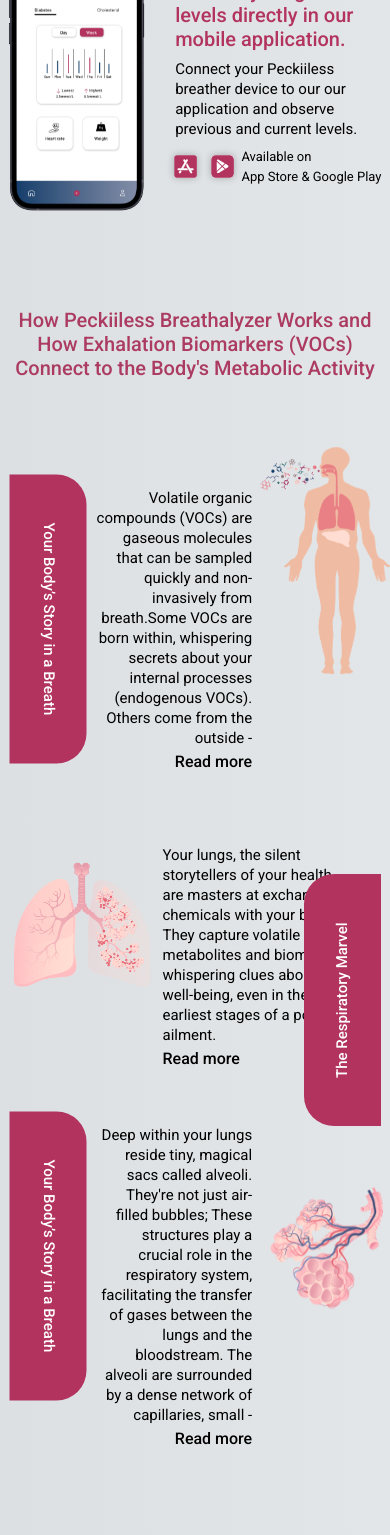
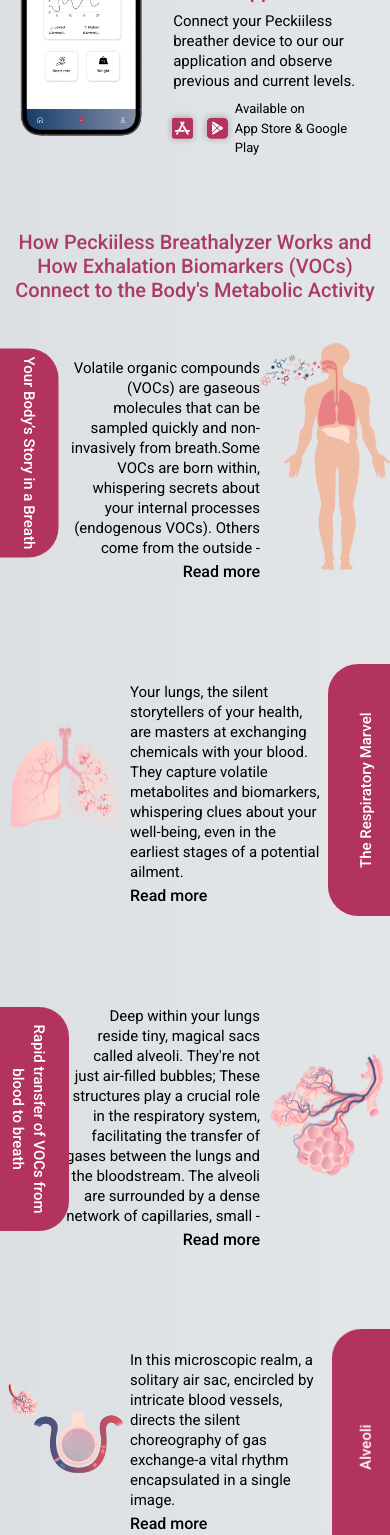
Before and after one commit to Peckiiless/peckiiless-website, a Next.js app: page /breathalyzer in a window 390 px wide. Shown: the part 1215-2750 px from the top of the page. Built offline with nearby package versions, Linux system fonts and the light colour scheme.

Commit message:
update breathalyzer responsive

```diff
--- a/app/breathalyzer/Monitor.tsx
+++ b/app/breathalyzer/Monitor.tsx
@@ -3,29 +3,19 @@
 
 export default function Monitor() {
   return (
-    <div className="h-[20rem] sm:h-[34rem] md:h-[40rem] max-w-[80rem] mx-auto mt-20 pl-2 md:pl-10">
+    <div className="max-w-[80rem] mx-auto mt-4 sm:mt-20 p-4">
       <div className="grid grid-cols-12 ">
-        <div className="col-span-5 ">
-          <div className="relative">
-            <Image
-              src="/mobile1.png"
-              width={300}
-              height={300}
-              alt="logo"
-              priority={true}
-              className="bottom absolute"
-            />
-            <Image
-              src="/mobile2.png"
-              width={300}
-              height={300}
-              alt="logo"
-              priority={true}
-              className="top absolute"
-            />
-          </div>
+        <div className="col-span-5 lg:col-span-6 relative justify-center">
+          <Image
+            src="/mobile1.png"
+            fill
+            objectFit="contain"
+            alt="logo"
+            priority={true}
+          />
         </div>
-        <div className="col-span-7">
+
+        <div className="col-span-7 lg:col-span-6">
           <div className="mb-0 md:mb-10 flex justify-center">
             <div>
               <svg
--- a/app/breathalyzer/Testing.tsx
+++ b/app/breathalyzer/Testing.tsx
@@ -11,16 +11,16 @@
           Connect to the Body&#39;s Metabolic Activity
         </Title2625rem>
       </div>
-      <div className="grid grid-cols-3 place-content-center	 relative max-w-[90rem]">
-        <div className="absolute rotate-[90deg]  top-0 left-12 origin-left">
+      <div className="grid grid-cols-12 relative">
+        <div className="col-span-2 2xl:col-span-2">
           <CustomButton
             title="Your Body’s Story in a Breath"
-            containerStyles="bg-primary-700 font-medium text-[.9375rem] leading-[1.3125rem] sm:text-[1.25rem] sm:leading-[1.75rem] lg:text-[1.75rem] lg:leading-[2.5rem] text-white rounded-t-[1.875rem] py-7 px-12 max-w-[30rem]"
+            containerStyles="absolute rotate-[90deg] -top-10 md:-top-5 left-7 sm:left-10 origin-left bg-primary-700 font-medium text-[.9375rem] leading-[1.3125rem] sm:text-[1.25rem] sm:leading-[1.75rem] xl:text-[1.75rem] xl:leading-[2.5rem] text-white rounded-t-[1.875rem] py-5 px-2 md:py-7 md:px-12 max-w-[30rem]"
           />
         </div>
-        <div className="text-right pl-24 sm:pl-[20%] pt-[20%] sm:pt-4 w-[97%] col-span-2 self-start">
+        <div className="text-right col-span-6 2xl:col-span-5">
           <Text175rem>
-            <div className="hidden sm:block p-8">
+            <div className="hidden sm:block p-2">
               <p>
                 Volatile organic compounds (VOCs) are gaseous molecules that can
                 be sampled quickly and non-invasively from breath.
@@ -49,29 +49,32 @@
             </p>
           </Text175rem>
         </div>
-
+        <div className="col-span-4 2xl:col-span-5 relative">
           <Image
             src="/testing.png"
-          width={423}
-          height={739}
+            fill
+            objectFit="contain"
             alt="logo"
             priority={true}
-          className="pt-[20%] xl:pt-[10%] w-[100%] xs:w-[80%] sm:w-[90%] md:w-[90%] lg:w-[60%] xl:w-[70%] justify-self-center image-float"
+            className="image-float"
           />
         </div>
-      <div className="grid grid-cols-12 items-center relative mt-10">
+      </div>
+      <div className="grid grid-cols-12 relative py-24">
+        <div className="col-span-4 2xl:col-span-5 relative">
           <Image
             src="/testing1.png"
-          width={300}
-          height={300}
+            fill
+            objectFit="contain"
             alt="logo"
             priority={true}
-          className="col-span-5 w-[250px] sm:w-[500px] md:w-[360px] lg:w-[350px] xl:w-[400px] justify-self-center  image-float"
+            className="image-float"
           />
+        </div>
 
-        <div className=" pt-[15%]  col-span-6">
+        <div className="col-span-6 2xl:col-span-5 ">
           <Text175rem>
-            <div className="hidden sm:block p-8">
+            <div className="hidden sm:block p-2">
               <p>
                 Your lungs, the silent storytellers of your health, are masters
                 at exchanging chemicals with your blood. They capture volatile
@@ -97,23 +100,23 @@
             </p>
           </Text175rem>
         </div>
-        <div className="absolute rotate-[-90deg] top-5 right-12 origin-right col-span-1">
+        <div className="col-span-2 2xl:col-span-2 ">
           <CustomButton
             title="The Respiratory Marvel"
-            containerStyles="bg-primary-700 font-medium text-[.9375rem] leading-[1.3125rem] sm:text-[1.25rem] sm:leading-[1.75rem] lg:text-[1.75rem] lg:leading-[2.5rem] text-white rounded-t-[1.875rem] py-7 px-12 max-w-[30rem]"
+            containerStyles="absolute rotate-[-90deg] top-10 right-6  md:top-20  sm:right-10 origin-right bg-primary-700 font-medium text-[.9375rem] leading-[1.3125rem] sm:text-[1.25rem] sm:leading-[1.75rem] lg:text-[1.75rem] lg:leading-[2.5rem] text-white rounded-t-[1.875rem] py-7 px-12 max-w-[30rem]"
           />
         </div>
       </div>
-      <div className="grid grid-cols-3 items-center relative max-w-[90rem]">
-        <div className="absolute rotate-[90deg] top-0 left-12 origin-left">
+      <div className="grid grid-cols-12 relative">
+        <div className="col-span-2 2xl:col-span-2">
           <CustomButton
-            title="Your Body’s Story in a Breath"
-            containerStyles="bg-primary-700 font-medium text-[.9375rem] leading-[1.3125rem] sm:text-[1.25rem] sm:leading-[1.75rem] lg:text-[1.75rem] lg:leading-[2.5rem] text-white rounded-t-[1.875rem] py-7 px-12 max-w-[30rem]"
+            title="Rapid transfer of VOCs from blood to breath"
+            containerStyles="absolute rotate-[90deg] -top-10 md:-top-5 left-7 sm:left-10 origin-left bg-primary-700 font-medium text-[.9375rem] leading-[1.3125rem] sm:text-[1.25rem] sm:leading-[1.75rem] xl:text-[1.75rem] xl:leading-[2.5rem] text-white rounded-t-[1.875rem] py-5 px-2 md:py-7 md:px-6 max-w-[14rem] sm:max-w-[20rem] xl:max-w-[30rem]"
           />
         </div>
-        <div className="text-right pl-24 sm:pl-[20%] pt-[20%] sm:pt-0 w-[97%] col-span-2 self-start">
+        <div className="text-right col-span-6 2xl:col-span-5">
           <Text175rem>
-            <div className="hidden sm:block p-4">
+            <div className="hidden sm:block p-2">
               <p>
                 Deep within your lungs reside tiny, magical sacs called alveoli.
                 They&#39;re not just air-filled bubbles; These structures play a
@@ -139,29 +142,32 @@
             </p>
           </Text175rem>
         </div>
-
+        <div className="col-span-4 2xl:col-span-5 relative">
           <Image
             src="/testing2.png"
-          width={600}
-          height={600}
+            fill
+            objectFit="contain"
             alt="logo"
             priority={true}
-          className="w-[250px] sm:w-[500px] md:w-[360px] lg:w-[350px] xl:w-[400px] justify-self-center image-float"
+            className="image-float"
           />
         </div>
-      <div className="grid grid-cols-3 items-center relative mt-10">
+      </div>
+      <div className="grid grid-cols-12 relative py-24">
+        <div className="col-span-4 2xl:col-span-5 relative">
           <Image
             src="/testing3.png"
-          width={300}
-          height={300}
+            fill
+            objectFit="contain"
             alt="logo"
             priority={true}
-          className="w-[250px] sm:w-[500px] md:w-[360px] lg:w-[350px] xl:w-[400px] justify-self-center image-float"
+            className="image-float"
           />
+        </div>
 
-        <div className="pr-[32%] pt-[25%] w-[97%] col-span-2">
+        <div className="col-span-6 2xl:col-span-5 ">
           <Text175rem>
-            <div className="hidden sm:block p-8">
+            <div className="hidden sm:block p-2">
               <p>
                 In this microscopic realm, a solitary air sac, encircled by
                 intricate blood vessels, directs the silent choreography of gas
@@ -185,10 +191,10 @@
             </p>
           </Text175rem>
         </div>
-        <div className="absolute rotate-[-90deg] top-5 right-12 origin-right">
+        <div className="col-span-2 2xl:col-span-2 ">
           <CustomButton
-            title="The Respiratory Marvel"
-            containerStyles="bg-primary-700 font-medium text-[.9375rem] leading-[1.3125rem] sm:text-[1.25rem] sm:leading-[1.75rem] lg:text-[1.75rem] lg:leading-[2.5rem] text-white rounded-t-[1.875rem] py-7 px-12 max-w-[30rem]"
+            title="Alveoli"
+            containerStyles="absolute rotate-[-90deg] top-10 right-6  md:top-20  sm:right-10 origin-right bg-primary-700 font-medium text-[.9375rem] leading-[1.3125rem] sm:text-[1.25rem] sm:leading-[1.75rem] lg:text-[1.75rem] lg:leading-[2.5rem] text-white rounded-t-[1.875rem] py-6 px-24"
           />
         </div>
       </div>
```
Lines whose indentation alone changed are shown as unchanged.
